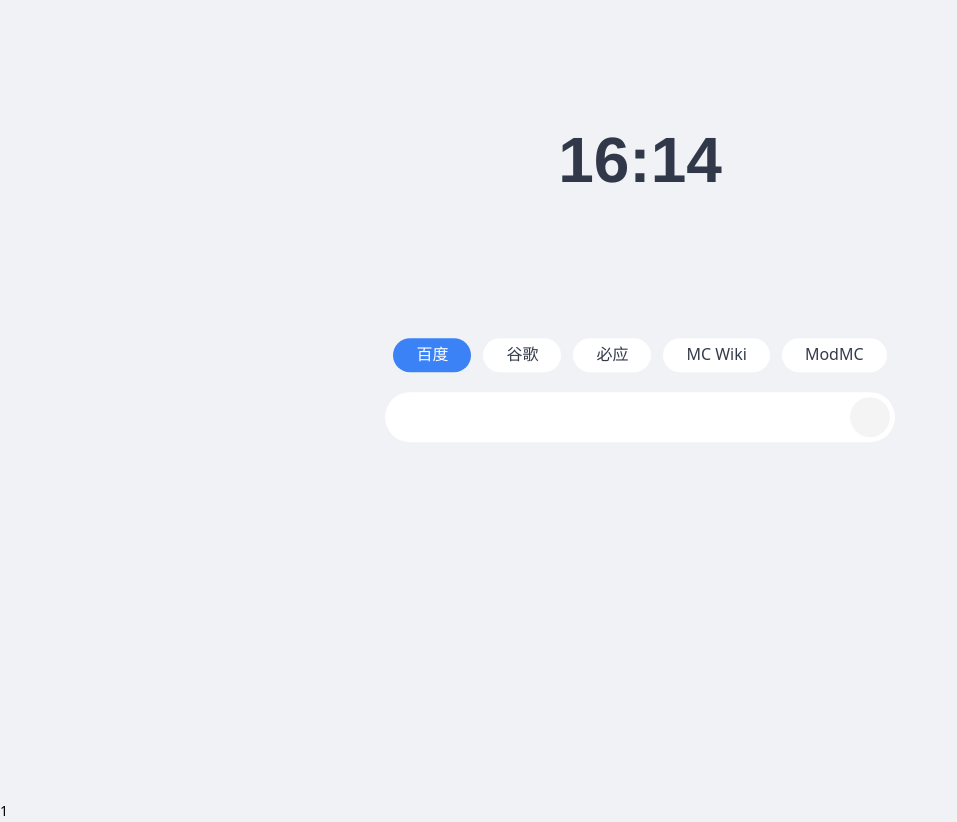
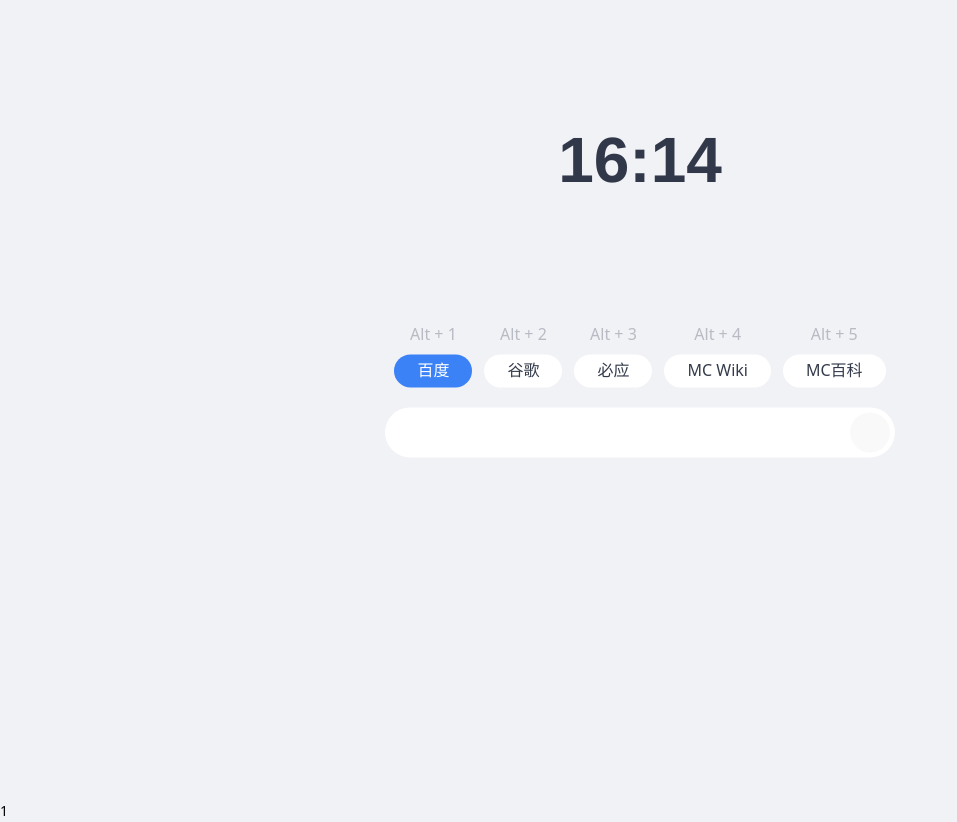
Before and after one commit to YuzeTT/blooock, a Vue app: page / in a window 1280 px wide. Shown: the whole page, without its empty margins (0-957 px from the left). Built offline with nearby package versions, Linux system fonts and the light colour scheme; some icons are missing.

Commit message:
add search

```diff
--- a/src/components/Search.vue
+++ b/src/components/Search.vue
@@ -3,51 +3,76 @@ import { ref } from 'vue'
 import { SubdirectoryArrowLeftRound } from '@vicons/material'
 
 const tab = ref(0)
+const input = ref('')
 
 const list = [
-  { name: '百度', url: 'www.baidu.com' },
+  { name: '百度', url: 'http://www.baidu.com/s?wd=' },
   { name: '谷歌', url: 'www.google.com' },
   { name: '必应', url: 'www.bing.com' },
   { name: 'MC Wiki', url: '...' },
-  { name: 'ModMC', url: '...' },
+  { name: 'MC百科', url: '...' },
 ]
 
 const change_tab = (index: number) => {
   tab.value = index
 }
+
+document.onkeydown = function (e) {
+  if (e.altKey && e.key === '1') {
+    tab.value = 0
+  }
+  if (e.altKey && e.key === '2') {
+    tab.value = 1
+  }
+  if (e.altKey && e.key === '3') {
+    tab.value = 2
+  }
+  if (e.altKey && e.key === '4') {
+    tab.value = 3
+  }
+  if (e.altKey && e.key === '5') {
+    tab.value = 4
+  }
+}
+
+
+const go = () => {
+  if (input.value) {
+    console.log('go')
+    switch(tab.value) {
+      case 0:
+        window.open(`https://www.baidu.com/s?wd=${input.value}`)
+        break
+      case 1:
+        window.open(`https://www.google.com/search?q=${input.value}`)
+        break
+      case 2:
+        window.open(`https://www.bing.com/search?q=${input.value}`)
+        break
+      case 3:
+        window.open(`https://minecraft.fandom.com/zh/wiki/Special:%E6%90%9C%E7%B4%A2?query=${input.value}`)
+        break
+      case 4:
+        window.open(`https://search.mcmod.cn/s?key=${input.value}`)
+        break
+    }
+  }
+  input.value = ''
+}
 </script>
 
 <template>
-  <!-- <div style="margin: 0 15px;">
-    <n-tabs type="segment" v-model:value="tab" animated class="tabs1">
-      <n-tab name="baidu">
-        百度
-      </n-tab>
-      <n-tab name="bing">
-        必应
-      </n-tab>
-      <n-tab name="google">
-        谷歌
-      </n-tab>
-      <n-tab name="wiki">
-        MC Wiki
-      </n-tab>
-      <n-tab name="modmc">
-        ModMC
-      </n-tab>
-    </n-tabs>
-  </div> -->
   <div>
     <n-space justify="center">
-      <div v-for="(item, i) in list" :key="i" class="list_item" @click="change_tab(i)" :class="i==tab?'activated':''">
-        {{ item.name }}
+      <div v-for="(item, i) in list" :key="i" @click="change_tab(i)">
+        <div class="list_item_keyword">Alt + {{ i + 1 }}</div>
+        <div class="list_item" :class="i==tab?'activated':''">{{ item.name }}</div>
       </div>
     </n-space>
   </div>
-  <!-- {{ tab }} -->
   <div class="input_box">
-    <input type="text" class="input">
-    <n-button strong secondary circle class="input_btn" size="large">
+    <input type="text" class="input" @keydown.enter="go" v-model="input">
+    <n-button strong secondary circle class="input_btn" size="large" @click="go" :disabled="input === ''">
       <template #icon>
         <n-icon color="var(--gray-7)"><SubdirectoryArrowLeftRound /></n-icon>
       </template>
@@ -77,12 +102,17 @@ const change_tab = (index: number) => {
 }
 
 .list_item.activated {
-  /* transition: .25s; */
-  /* background: var(--theme-6); */
   background: linear-gradient(to right,#5f87f8,#3860f4);
   animation: myAnimation .2s linear forwards;
-  /* transition: .5s; */
 }
+
+.list_item_keyword {
+  font-size: 1rem;
+  color: var(--gray-5);
+  text-align: center;
+  margin-bottom: 6px;
+}
+
 @keyframes myAnimation {
   from {
     background: var(--bg);
@@ -101,14 +131,12 @@ const change_tab = (index: number) => {
   margin: 20px auto;
   background-color: #FFF;
   max-width: 500px;
-  /* border: 1px solid #ccc; */
   border-radius: 999px;
   padding: 5px;
 }
 
 .input {
   width: 100%;
-  /* max-width: 100%; */
   display: flex;
   height: 40px;
   border: none;
```
